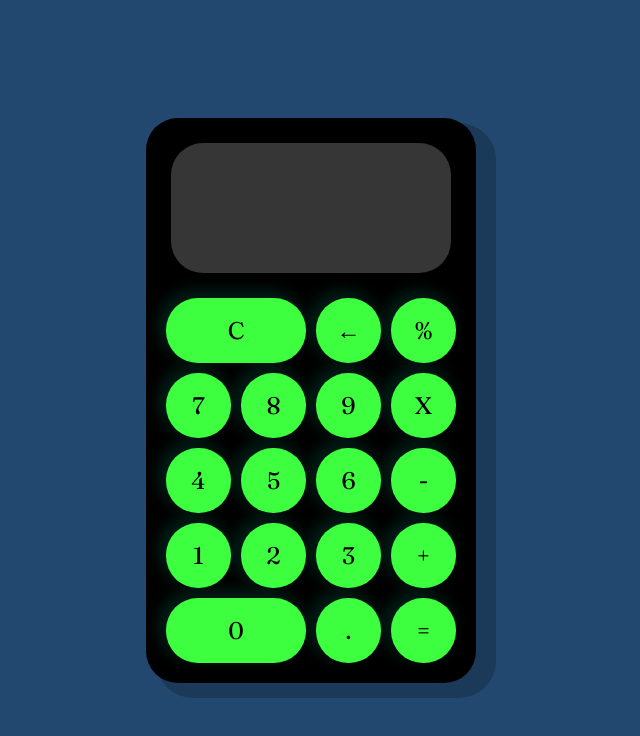
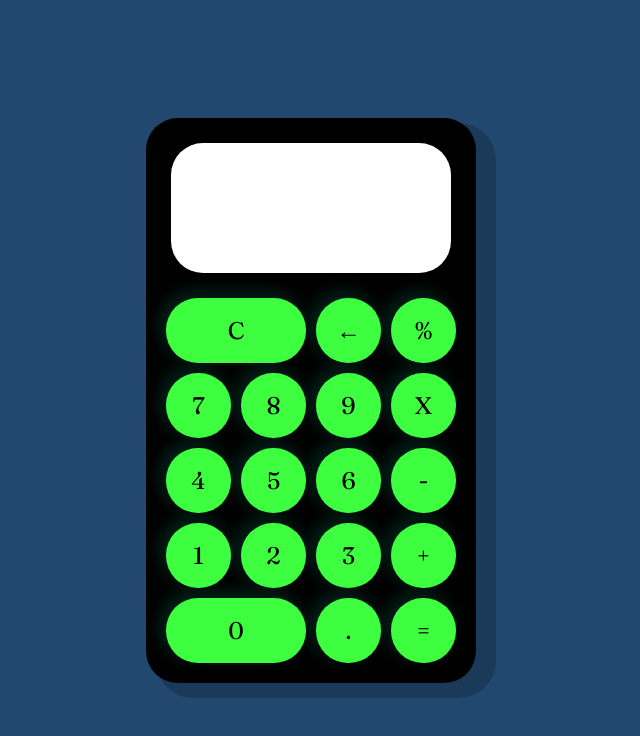
Before and after one commit to Cea-Jona/tercera_nota, a website: page index.html in a window 1280 px wide. Shown: the whole page, without its empty margins (329-969 px from the left). Drawn offline with Linux system fonts and the light colour scheme.

Commit message:
correccion

```diff
--- a/index.css
+++ b/index.css
@@ -55,7 +55,7 @@ button:focus{
     margin: 10px 10px 20px;
     flex-direction: column;
     align-items: flex-end;
-    background-color: #363636;
+    background-color: #FFFFFF;
     border-radius: 32px;
     text-align: right;
     justify-content: space-between;
```
